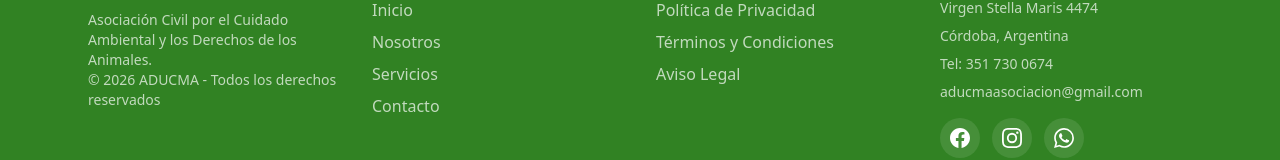
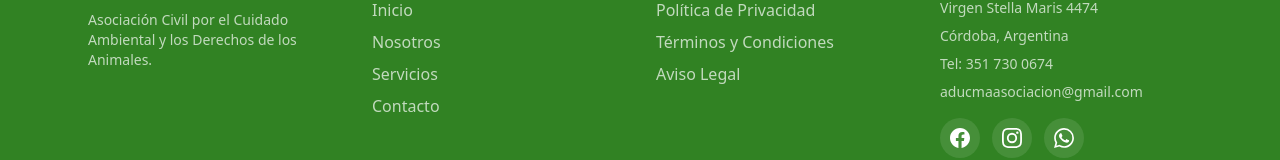
Before and after one commit to paolanovick/aducma, a React (Vite) app: page /curso/1 in a window 1280 px wide. Shown: the part 910-1070 px from the top of the page. Built offline with nearby package versions, Linux system fonts and the light colour scheme; no server answers; a web font is replaced by a local one.

Commit message:
Ajustes footer

```diff
--- a/src/components/Footer.jsx
+++ b/src/components/Footer.jsx
@@ -18,9 +18,7 @@ const Footer = () => {
             <p className="text-white/70 text-sm">
               Asociación Civil por el Cuidado Ambiental y los Derechos de los Animales.
             </p>
-             <p className="text-white/70 text-sm">
-              © 2026 ADUCMA - Todos los derechos reservados
-            </p>
+
           </div>
 
           {/* Columna 2: Secciones */}
```
